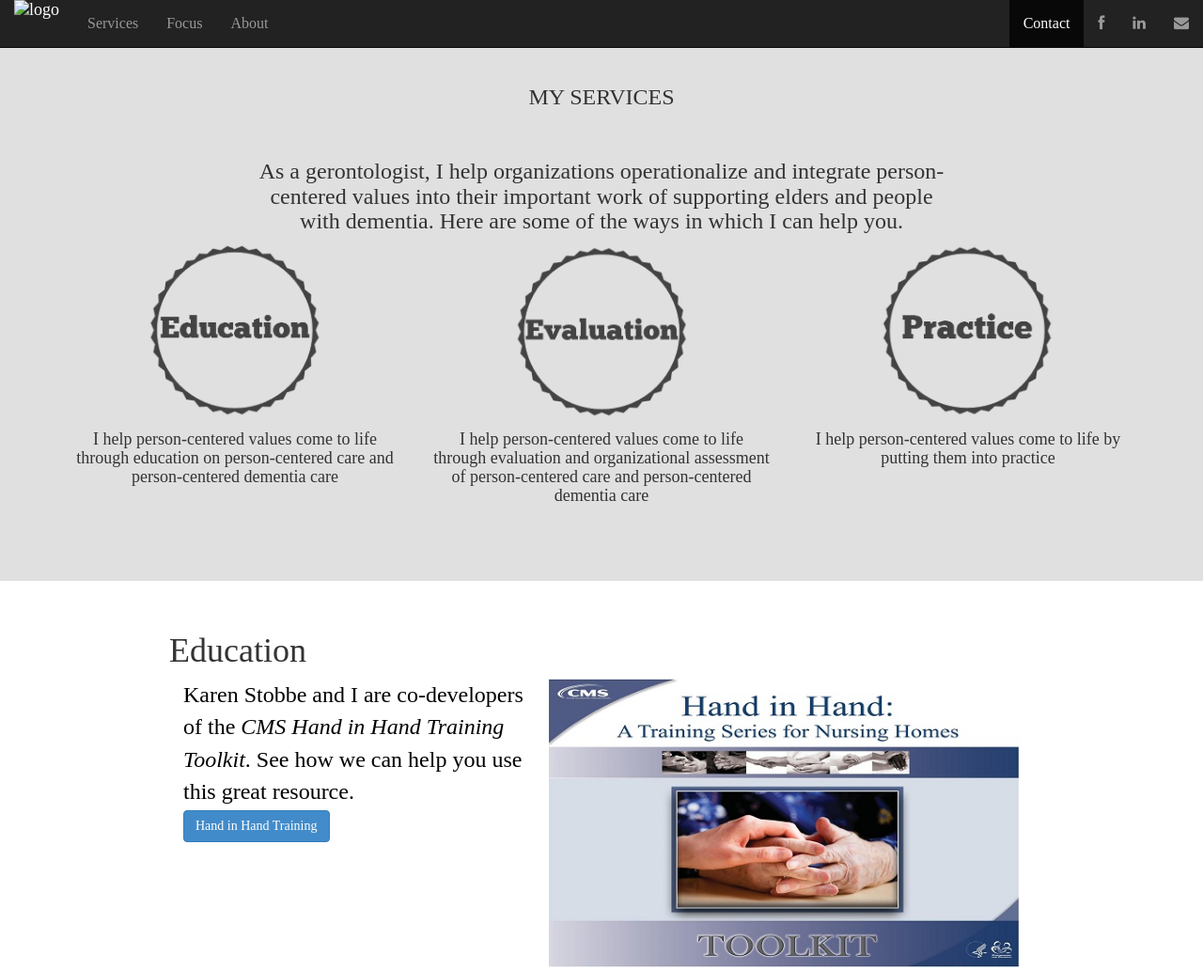
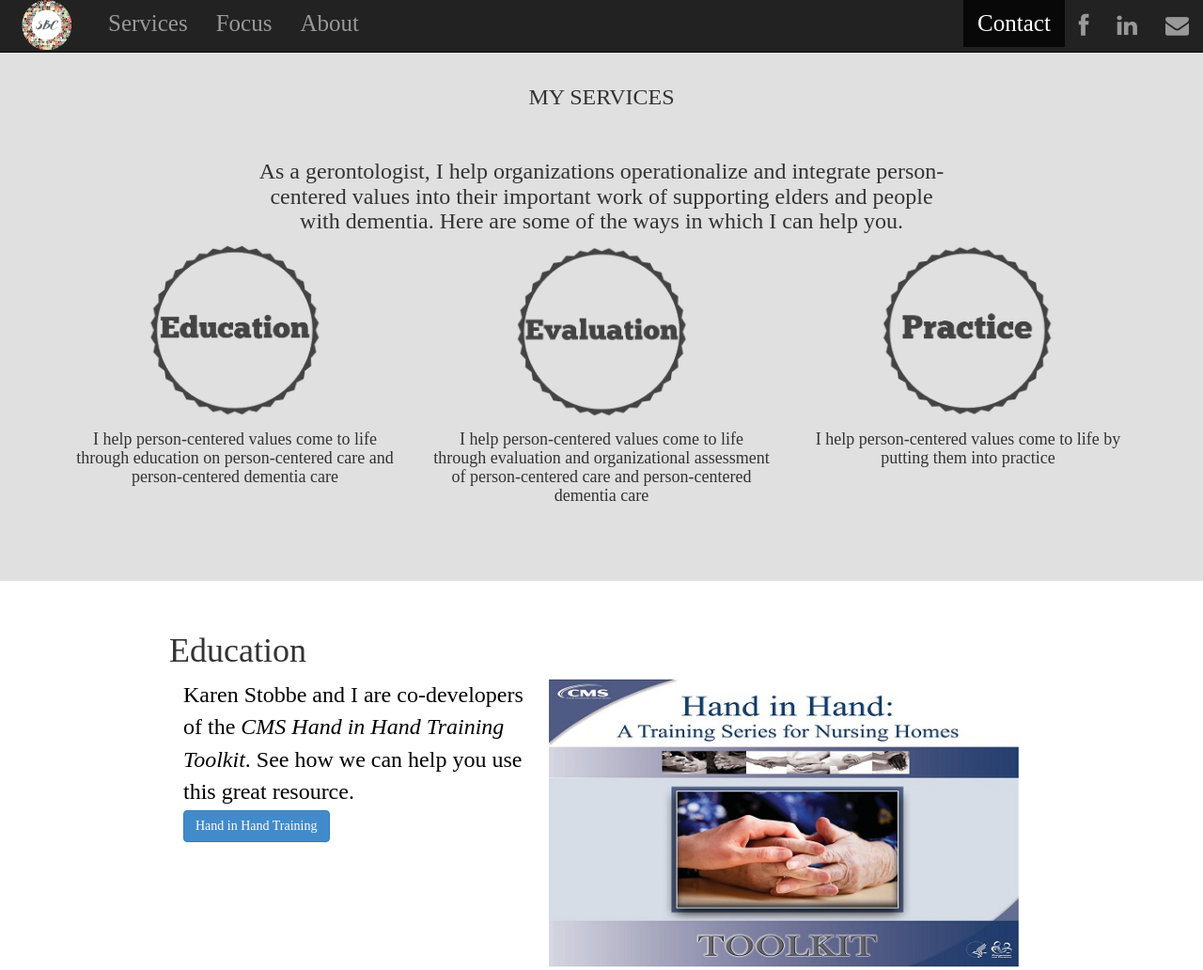
Before and after one commit to bcbarsness/sbcgerontology, a plain HTML site: page services.html in a window 1280 px wide. Shown: the top 1032 px of the page at 94% size. Drawn offline with Linux system fonts and the light colour scheme.

Commit message:
update logo for services

```diff
--- a/services.html
+++ b/services.html
@@ -37,17 +37,17 @@
 	        <span class="icon-bar"></span>
 	        <span class="icon-bar"></span>
 	      </button>
-	      <a class="navbar-brand active" href="index.html#home"><img class="img-responsive" src="assets/img/sbclogo2.jpg" alt="logo"></a>
+	      <a class="navbar-brand active" href="index.html#home"><img class="img-responsive" src="assets/img/sbclogo2.png" alt="logo"></a>
 	    </div>
 
 	    <!-- Collect the nav links, forms, and other content for toggling -->
 	    <div class="collapse navbar-collapse" id="bs-example-navbar-collapse-1">
-	      <ul class="nav navbar-nav">
+	      <ul class="nav navbar-nav lgr-font">
 	        <li><a href="#services" class="smoothScroll">Services</a></li>
 	        <li><a href="focus.html" class="smoothScroll">Focus</a></li>
 	        <li><a href="about.html" class="smoothScroll">About</a></li>
 	      </ul>
-	      <ul class="nav navbar-nav navbar-right">
+	      <ul class="nav navbar-nav navbar-right lgr-font">
 	        <!--<li><a href="blog.html">Blog</a></li>-->
 	        <li><a href="#contact" class="smoothScroll">Contact</a></li>
 			<li><a href="https://www.facebook.com/SonyaBarsnessConsulting"><i class="icon-facebook"></i></a></li>
```
